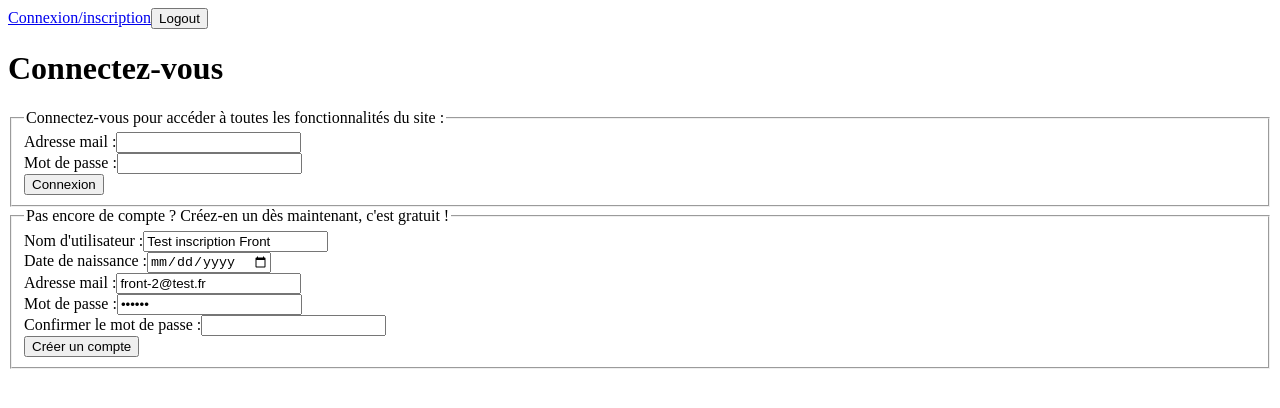
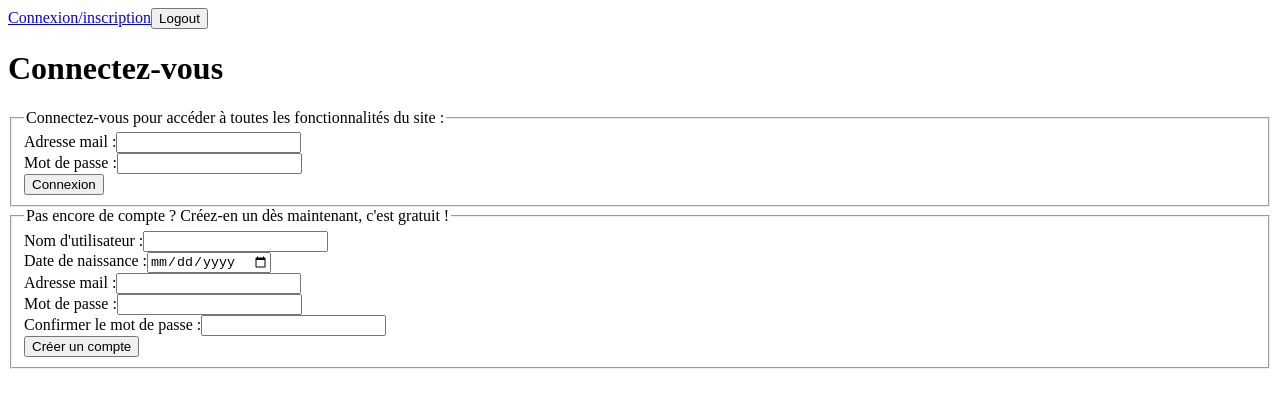
Before and after one commit to StormLbn/java_m2i_final, an Angular app in the folder filrouge_front/: page /auth in a window 1280 px wide. Shown: the top 408 px of the page. Built offline with nearby package versions, Linux system fonts and the light colour scheme.

Commit message:
angular: started adding error handling, but forms need proper validation

```diff
--- a/filrouge_front/src/app/components/login-form/login-form.component.html
+++ b/filrouge_front/src/app/components/login-form/login-form.component.html
@@ -1,14 +1,15 @@
-<form (submit)="onSubmitLogin($event)">
+<form (ngSubmit)="onSubmitLogin($event)">
     <fieldset>
         <legend>Connectez-vous pour accéder à toutes les fonctionnalités du site :</legend>
         <div>
             <label for="mail">Adresse mail :</label>
-            <input type="email" name="mail" id="mail" [(ngModel)]="authRequest.mail">
+            <input type="email" name="mail" id="mail" required [(ngModel)]="authRequest.mail">
         </div>
         <div>
             <label for="password">Mot de passe :</label>
-            <input type="password" name="password" id="password" [(ngModel)]="authRequest.password">
+            <input type="password" name="password" id="password" required [(ngModel)]="authRequest.password">
         </div>
+        <p *ngIf="errorMessage">{{ errorMessage }}</p>
         <button>Connexion</button>
     </fieldset>
 </form>
--- a/filrouge_front/src/app/components/login-form/login-form.component.ts
+++ b/filrouge_front/src/app/components/login-form/login-form.component.ts
@@ -1,12 +1,8 @@
 import { Component } from '@angular/core';
-import { Router } from '@angular/router';
 import { AuthRequest } from 'src/app/models/AuthRequest.model';
 import { AuthService } from 'src/app/services/auth.service';
+import { Subscription } from 'rxjs';
 
-let authRequest: AuthRequest = {
-  mail: "storm@mail.fr",
-  password: "aze123"
-}
 
 @Component({
   selector: 'app-login-form',
@@ -20,11 +16,12 @@ export class LoginFormComponent {
     password: ""
   };
 
-  logInSub: PushSubscription | undefined;
+  errorMessage = "";
+
+  logInSub: Subscription | undefined;
 
   constructor(
-    private authService: AuthService,
-    private router: Router
+    private authService: AuthService
   ) {}
 
   ngOnDestroy(): void {
@@ -32,12 +29,15 @@ export class LoginFormComponent {
   }
 
   onSubmitLogin(event: Event) {
-    event.preventDefault();
-
     this.authService.logIn(this.authRequest).subscribe({
-      next: response => this.authService.authenticate(response),
-      error: (err) => console.log(err),
-      complete: () => this.router.navigate([''])
+      next: response => {
+        this.authService.authenticate(response);
+      },
+      error: (err) => {
+        if (err.status === 401) {
+          this.errorMessage = "Identifiant ou mot de passe incorrect."
+        }
+      }
     });
   }
 }
--- a/filrouge_front/src/app/components/signup-form/signup-form.component.html
+++ b/filrouge_front/src/app/components/signup-form/signup-form.component.html
@@ -1,26 +1,27 @@
-<form (submit)="onSubmitSignup($event)">
+<form (submit)="onSubmitSignup($event)" novalidate>
     <fieldset>
         <legend>Pas encore de compte ? Créez-en un dès maintenant, c'est gratuit !</legend>
         <div>
             <label for="username">Nom d'utilisateur :</label>
-            <input type="text" name="username" id="username" [(ngModel)]="authRequest.username">
+            <input type="text" name="username" id="username" required [(ngModel)]="authRequest.username">
         </div>
         <div>
             <label for="birthDate">Date de naissance :</label>
-            <input type="date" name="birthDate" id="birthDate" [(ngModel)]="authRequest.birthDate">
+            <input type="date" name="birthDate" id="birthDate" required [(ngModel)]="authRequest.birthDate">
         </div>
         <div>
             <label for="mail">Adresse mail :</label>
-            <input type="email" name="mail" id="mail" [(ngModel)]="authRequest.mail">
+            <input type="email" name="mail" id="mail" required [(ngModel)]="authRequest.mail">
         </div>
         <div>
             <label for="password">Mot de passe :</label>
-            <input type="password" name="password" id="password" [(ngModel)]="authRequest.password">
+            <input type="password" name="password" id="password" required [(ngModel)]="authRequest.password">
         </div>
         <div>
             <label for="confirm">Confirmer le mot de passe :</label>
-            <input type="password" name="confirm" id="confirm" [(ngModel)]="authRequest.confirm">
+            <input type="password" name="confirm" id="confirm" required [(ngModel)]="authRequest.confirm">
         </div>
+        <p *ngIf="errorMessage">{{ errorMessage }}</p>
         <button>Créer un compte</button>
     </fieldset>
 </form>
--- a/filrouge_front/src/app/components/signup-form/signup-form.component.ts
+++ b/filrouge_front/src/app/components/signup-form/signup-form.component.ts
@@ -1,5 +1,4 @@
 import { Component } from '@angular/core';
-import { Router } from '@angular/router';
 import { Subscription } from 'rxjs';
 import { AuthRequest } from 'src/app/models/AuthRequest.model';
 import { AuthService } from 'src/app/services/auth.service';
@@ -12,18 +11,19 @@ import { AuthService } from 'src/app/services/auth.service';
 export class SignupFormComponent {
 
   authRequest: AuthRequest = {
-    mail: "front-2@test.fr",
-    password: "aze123",
+    mail: "",
+    password: "",
     confirm: "",
-    username: "Test inscription Front",
+    username: "",
     birthDate: new Date()
   }
+
+  errorMessage: string = "";
 
   signUpSub: Subscription | undefined;
 
   constructor(
-    private authService: AuthService,
-    private router: Router
+    private authService: AuthService
   ) {}
 
   ngOnDestroy(): void {
@@ -33,14 +33,19 @@ export class SignupFormComponent {
   onSubmitSignup(event: Event) {
     event.preventDefault();
 
-    this.signUpSub = this.authService.signUp(this.authRequest).subscribe({
-      next: (data) => this.authService.authenticate(data),
-      error: (err) => {console.log("Erreur : "); console.log(err)},
-      complete: () => {
-        this.router.navigate(['']);
-        console.log("Utilisateur enregistré");
-
-      }
-    });
+    if (this.authRequest.password === this.authRequest.confirm) {
+      this.signUpSub = this.authService.signUp(this.authRequest).subscribe({
+        next: (data) => {
+          this.authService.authenticate(data);
+        },
+        error: (err) => {
+          if (err.status === 422) {
+            this.errorMessage = "Vous avez déjà un compte.";
+          }
+        }
+      });
+    } else {
+      this.errorMessage = "Les mots de passe doivent être identiques"
+    }
   }
 }
--- a/filrouge_front/src/app/services/auth.service.ts
+++ b/filrouge_front/src/app/services/auth.service.ts
@@ -40,8 +40,6 @@ export class AuthService {
   }
 
   logOut() {
-    console.log(this.user$.getValue());
-
     localStorage.removeItem("jwtToken");
     this.user$.next(null);
     this.router.navigate(['']);
@@ -50,5 +48,6 @@ export class AuthService {
   authenticate(response: AuthResponse) {
     localStorage.setItem("jwtToken", response.token);
     this.user$.next(response.userMail);
+    this.router.navigate(['']);
   }
 }
```
Also changed, not shown: 2 other files (tests, documents, lock files or other folders).
